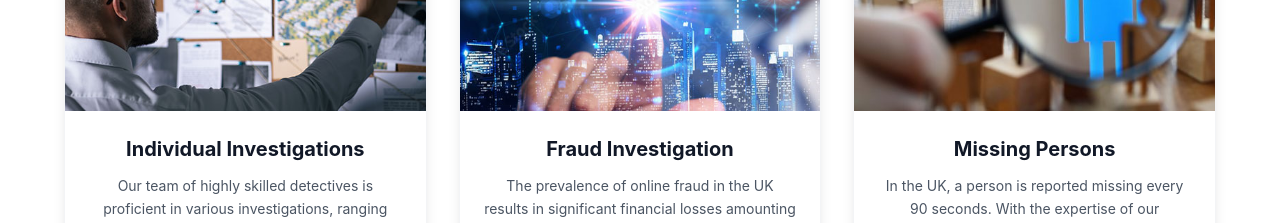
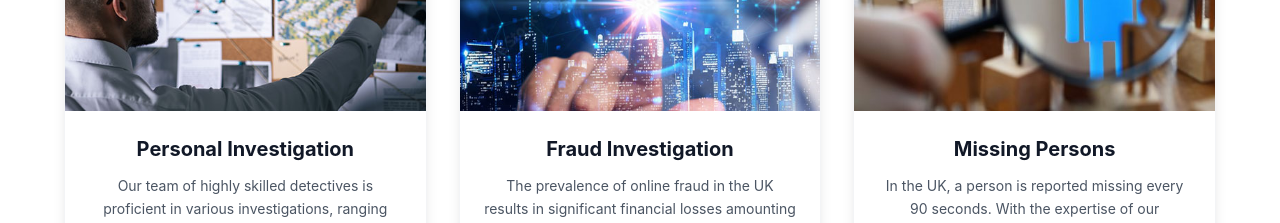
Before and after one commit to Naseef-Nusky/rosewood-investigations-website, a React (Create React App) app: page / in a window 1280 px wide. Shown: the part 1980-2203 px from the top of the page. Built offline with nearby package versions, Linux system fonts and the light colour scheme.

Commit message:
Rename 'Individual Investigations' to 'Personal Investigation' across all pages

```diff
--- a/src/components/Services.js
+++ b/src/components/Services.js
@@ -4,7 +4,7 @@ const Services = () => {
   const services = [
     {
       id: 1,
-      title: 'Individual Investigations',
+      title: 'Personal Investigation',
       desc:
         'Our team of highly skilled detectives is proficient in various investigations, ranging from online dating inquiries to missing person and matrimonial cases. You can rely on their expertise to assist you effectively.',
       img: '/individual.jpg',
--- a/src/pages/Home.js
+++ b/src/pages/Home.js
@@ -139,7 +139,7 @@ const Home = () => {
               />
               <div className="p-6">
                 <h3 className="text-xl font-bold text-gray-900 mb-3">
-                  Individual Investigations
+                  Personal Investigation
                 </h3>
                 <p className="text-gray-600 text-sm leading-relaxed mb-6">
                   Our team of highly skilled detectives is proficient in various investigations, ranging from online dating inquiries to missing person and matrimonial cases.
--- a/src/pages/Services.js
+++ b/src/pages/Services.js
@@ -6,7 +6,7 @@ const Services = () => {
   const services = [
     {
       id: 1,
-      title: "Individual Investigations",
+      title: "Personal Investigation",
       desc: "Personal investigation services including background checks, surveillance, and relationship investigations with complete confidentiality.",
       img: "/individual.jpg",
       cta: "Learn More"
```
